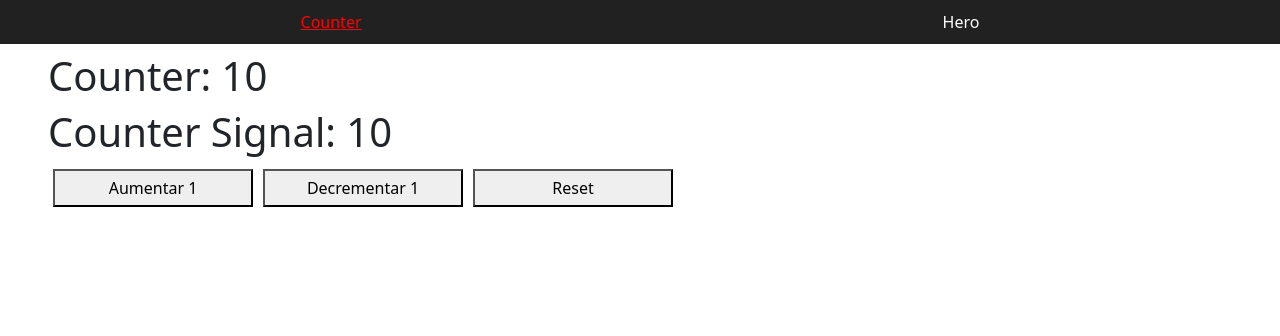
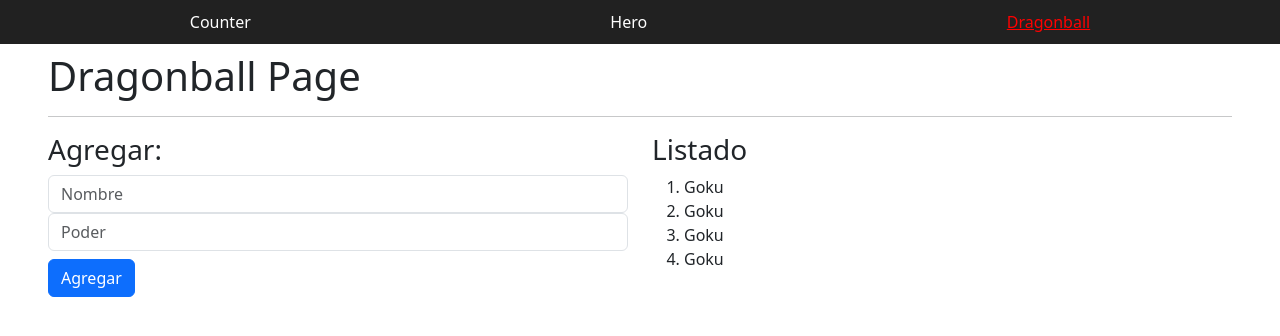
Before and after one commit to CristhianOdin91/udemy-angular20, an Angular app in the folder 02-bases/: page /dragonball in a window 1280 px wide. Before the commit this address led to /. Shown: the top 336 px of the page. Built offline with nearby package versions, Linux system fonts and the light colour scheme.

Commit message:
Tarea - Preparación de página

```diff
--- a/02-bases/src/app/app.routes.ts
+++ b/02-bases/src/app/app.routes.ts
@@ -1,6 +1,8 @@
 import { Routes } from '@angular/router';
+
 import { CounterPageComponent } from './pages/counter/counter-page.component';
 import { HeroPageComponent } from './pages/hero/hero-page.component';
+import { DragonballPageComponent } from './pages/dragonball-page/dragonball-page.component';
 
 export const routes: Routes = [
   {
@@ -12,6 +14,10 @@ export const routes: Routes = [
     component: HeroPageComponent
   },
   {
+    path: 'dragonball',
+    component: DragonballPageComponent
+  },
+  {
     path: '**',
     redirectTo: ''
   }
--- a/02-bases/src/app/components/shared/navbar/navbar.html
+++ b/02-bases/src/app/components/shared/navbar/navbar.html
@@ -27,4 +27,6 @@
   </a>
   <!-- Se usan corchetes para cuando se quiera hacer una asignación de propiedades -->
   <a [routerLink]="['/hero']" [routerLinkActive]="'active'">Hero</a>
+
+  <a [routerLink]="['/dragonball']" [routerLinkActive]="'active'">Dragonball</a>
 </nav>
--- /dev/null
+++ b/02-bases/src/app/pages/dragonball-page/dragonball-page.component.html
@@ -0,0 +1,22 @@
+<h1>Dragonball Page</h1>
+<hr />
+
+<section class="row">
+  <div class="col-12 col-sm-6">
+    <h3>Agregar:</h3>
+    <input type="text" class="form-control" placeholder="Nombre">
+    <input type="number" class="form-control" placeholder="Poder">
+
+    <button class="mt-2 btn btn-primary">Agregar</button>
+  </div>
+
+  <div class="col-12 col-sm-6">
+    <h3>Listado</h3>
+    <ol>
+      <li>Goku</li>
+      <li>Goku</li>
+      <li>Goku</li>
+      <li>Goku</li>
+    </ol>
+  </div>
+</section>
--- /dev/null
+++ b/02-bases/src/app/pages/dragonball-page/dragonball-page.component.ts
@@ -0,0 +1,11 @@
+import { Component } from '@angular/core';
+
+@Component({
+  selector: 'app-dragonball-page',
+  imports: [],
+  templateUrl: './dragonball-page.component.html',
+  styles: ``
+})
+export class DragonballPageComponent {
+
+}
```
